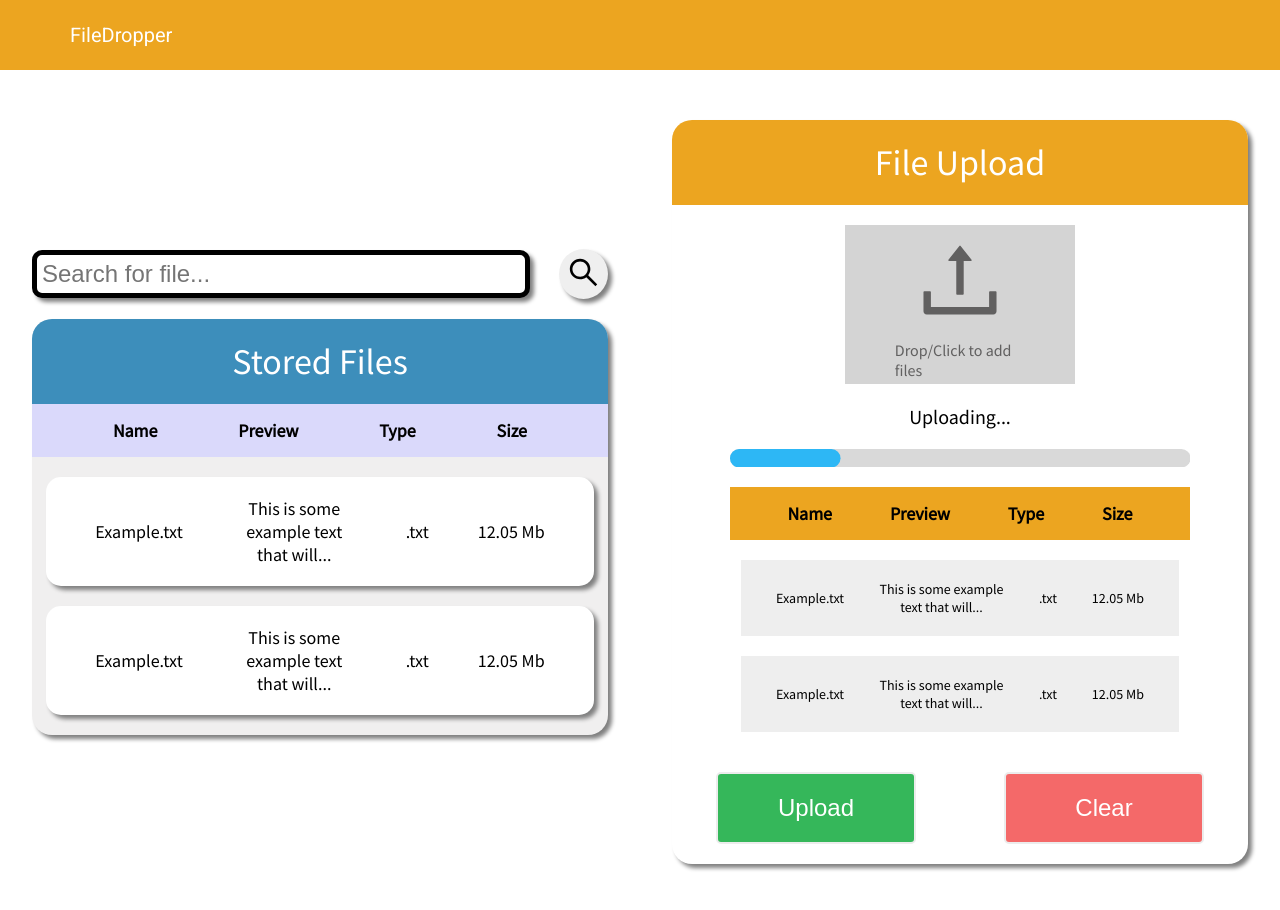
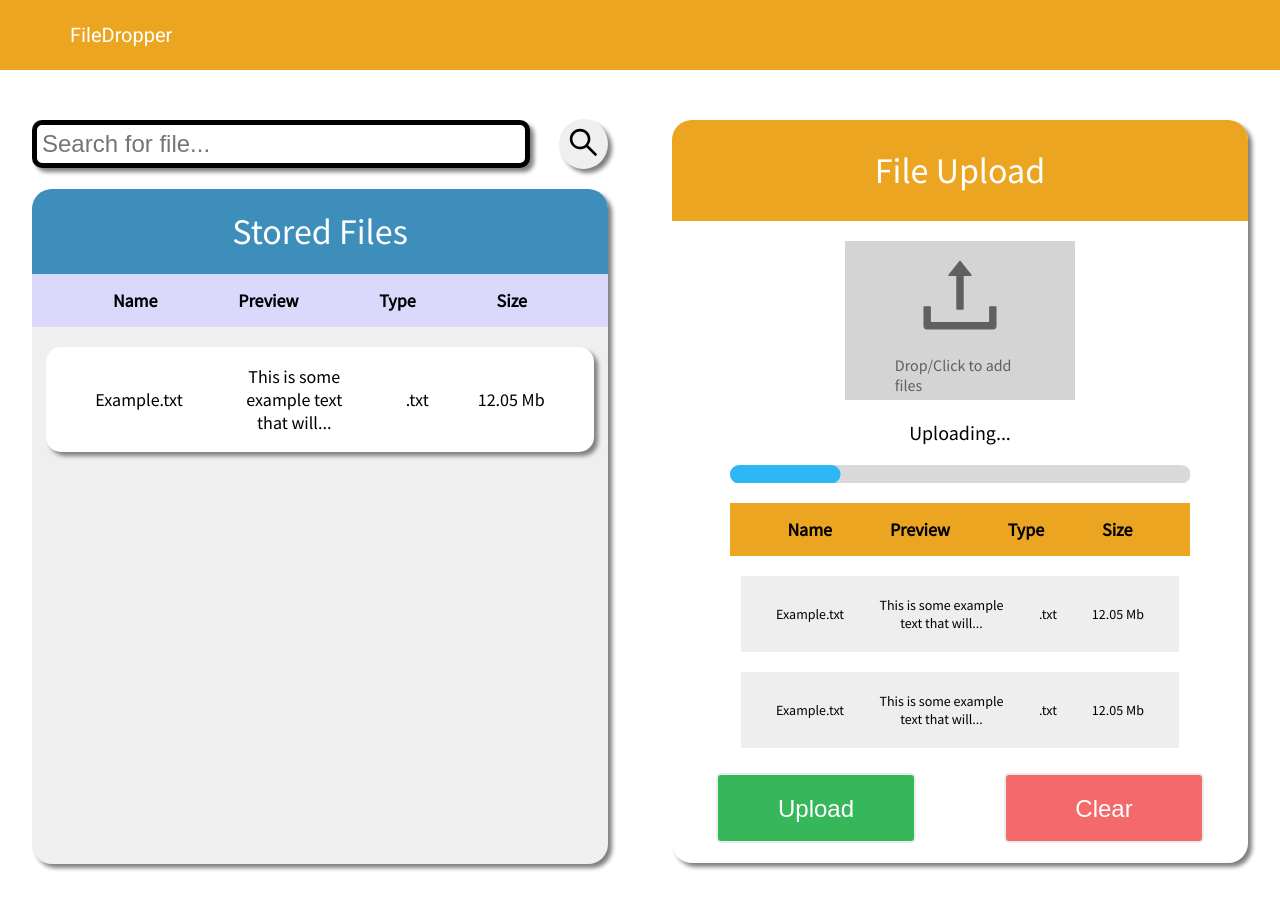
Before and after one commit to snekplex/FileDropper, a React (Create React App) app: page / in a window 1280 px wide. Shown: the top 910 px of the page. Built offline with nearby package versions, Linux system fonts and the light colour scheme.

Commit message:
Set fixed heights for cell/table components

```diff
--- a/src/components/Files/FilesTable.js
+++ b/src/components/Files/FilesTable.js
@@ -18,7 +18,6 @@ function FilesTable () {
       </div>
       <div className="table-row-data">
         <FileTableCell/>
-        <FileTableCell/>
       </div>
     </div>
   )
--- a/src/scss/Files/FilesTable.scss
+++ b/src/scss/Files/FilesTable.scss
@@ -41,14 +41,14 @@
         flex-direction: column;
         align-items: center;
         width: 100%;
-        height: 100%;
+        height: 517px;
 
         .table-cell {
             display: flex;
             align-items: center;
             justify-content: space-evenly;
             width: 95%;
-            height: 100%;
+            height: 65px;
             font-size: 18px;
             padding: 20px 0px;
             margin-bottom: 20px;
--- a/src/scss/Upload/UploadForms.scss
+++ b/src/scss/Upload/UploadForms.scss
@@ -3,7 +3,7 @@
     flex-direction: column;
     align-items: center;
     width: 90%;
-    height: 100%;
+    height: 743px;
     box-shadow: 4px 4px 4px gray;
     border-radius: 20px;
     margin: 50px;
@@ -68,14 +68,14 @@
             display: flex;
             flex-direction: column;
             width: 100%;
-            height: 100%;
+            height: 250px;
 
             .form-table-header {
                 display: flex;
                 align-items: center;
                 justify-content: space-evenly;
                 width: 100%;
-                height: 100%;
+                height: 25px;
                 font-size: 18px;
                 font-weight: 700;
                 background: rgb(236, 165, 32);
@@ -88,14 +88,14 @@
                 flex-direction: column;
                 align-items: center;
                 width: 100%;
-                height: 100%;
+                height: 192px;
 
                 .form-table-cell {
                     display: flex;
                     align-items: center;
                     justify-content: space-evenly;
                     width: 95%;
-                    height: 100%;
+                    height: 40px;
                     font-size: 14px;
                     padding: 20px 0px;
                     margin-bottom: 20px;
@@ -125,7 +125,7 @@
 
         .form-footer-btn {
             width: 200px;
-            height: 100%;
+            height: 70px;
             padding: 20px;
             border: none;
             font-size: 24px;
```
